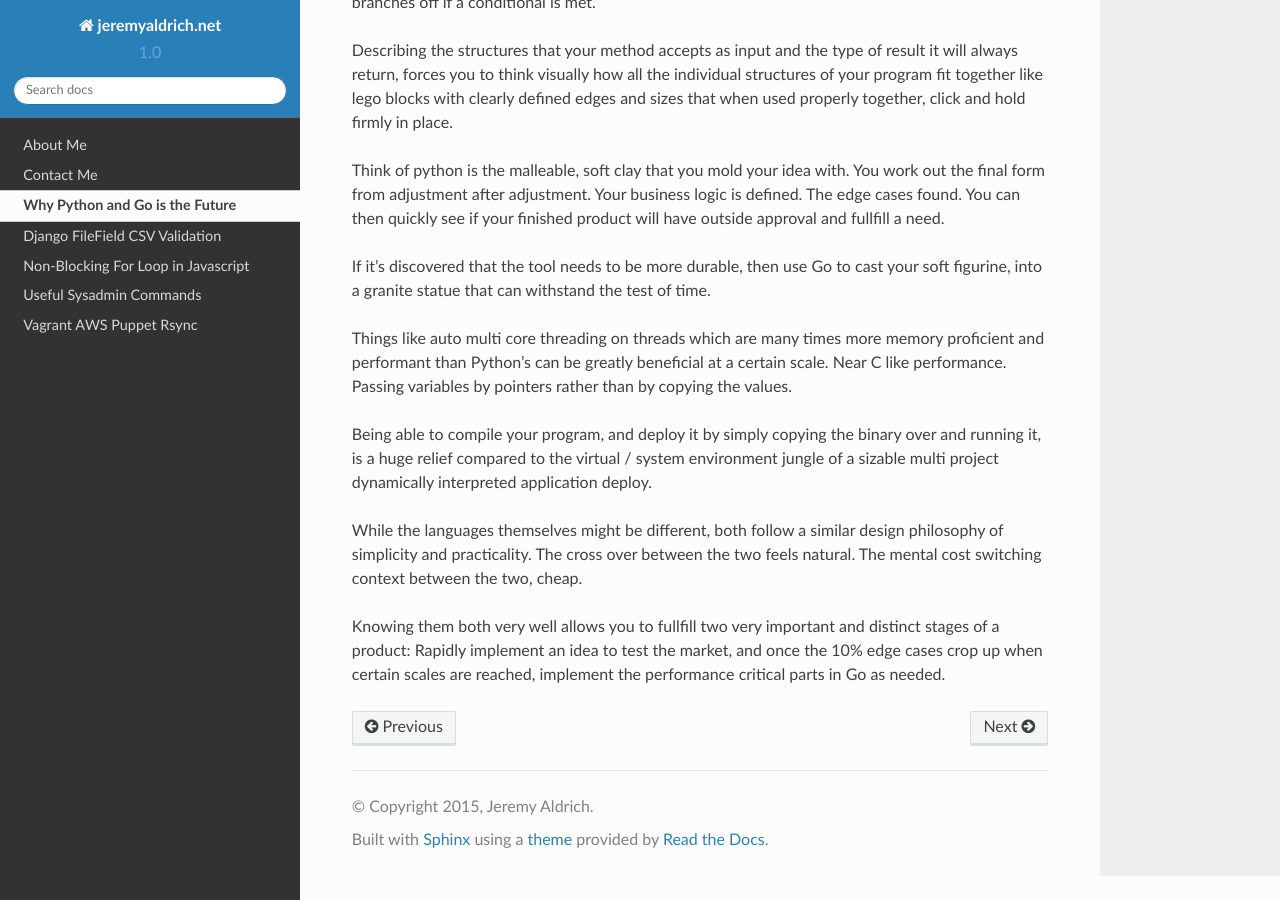
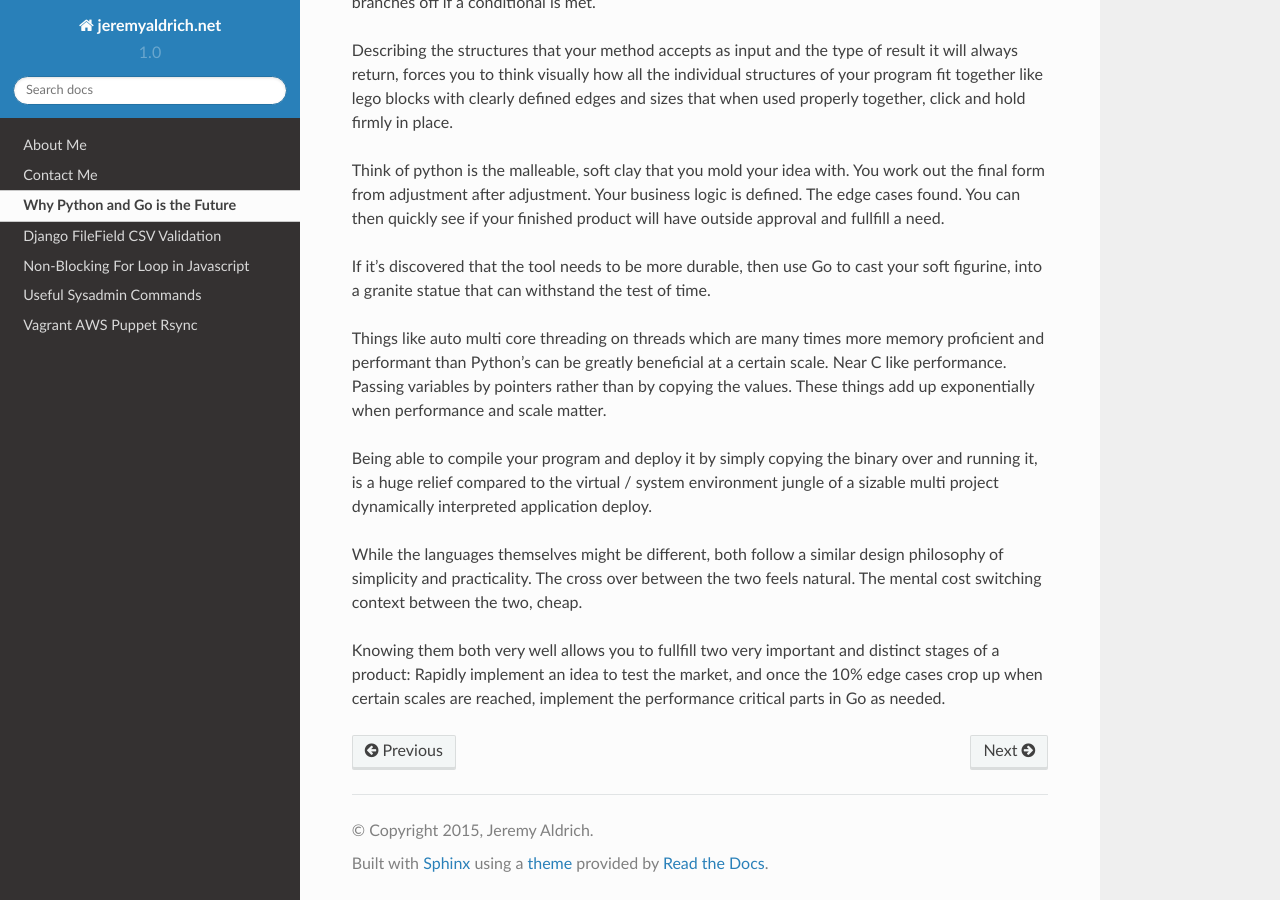
Before and after one commit to jeraldrich/blog, a Sphinx documentation site: the page built from docs/python_go_future.rst, in a window 1280 px wide and 900 px high, scrolled down 1609 px. Built offline with Sphinx 7.4.7 and the Read the Docs theme 2.0.0, drawn with Linux system fonts in a browser that asks for light colours; some of the changed text lies outside the part shown.

Commit message:
misc cleanup

```diff
--- a/docs/python_go_future.rst
+++ b/docs/python_go_future.rst
@@ -43,9 +43,9 @@ Think of python is the malleable, soft clay that you mold your idea with. You wo
 
 If it’s discovered that the tool needs to be more durable, then use Go to cast your soft figurine, into a granite statue that can withstand the test of time.
 
-Things like auto multi core threading on threads which are many times more memory proficient and performant than Python’s can be greatly beneficial at a certain scale. Near C like performance. Passing variables by pointers rather than by copying the values.
+Things like auto multi core threading on threads which are many times more memory proficient and performant than Python’s can be greatly beneficial at a certain scale. Near C like performance. Passing variables by pointers rather than by copying the values. These things add up exponentially when performance and scale matter.
 
-Being able to compile your program, and deploy it by simply copying the binary over and running it, is a huge relief compared to the virtual / system environment jungle of a sizable multi project dynamically interpreted application deploy.
+Being able to compile your program and deploy it by simply copying the binary over and running it, is a huge relief compared to the virtual / system environment jungle of a sizable multi project dynamically interpreted application deploy.
 
 While the languages themselves might be different, both follow a similar design philosophy of simplicity and practicality. The cross over between the two feels natural. The mental cost switching context between the two, cheap.
 
```
Also changed, not shown: other parts of docs/python_go_future.rst (+2 -2 lines).
